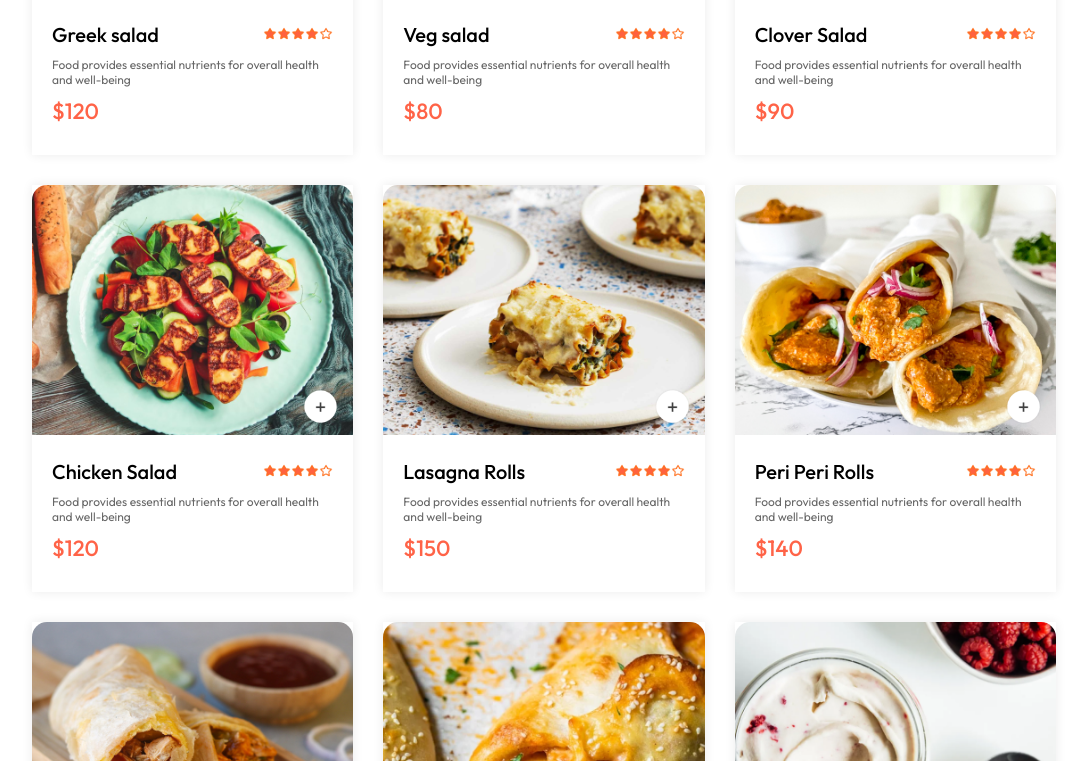
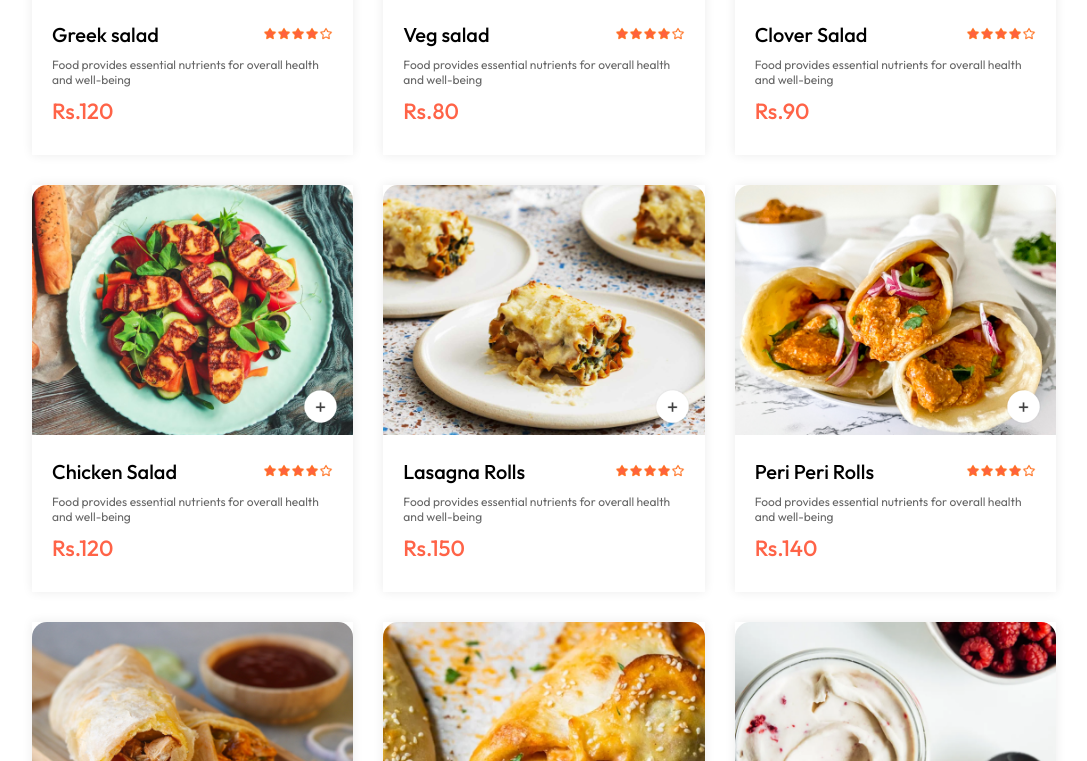
Before and after one commit to Shivang74/Ahaar, a React (Vite) app: page / in a window 1280 px wide. Shown: the part 1239-2000 px from the top of the page, without its empty margins (96-1183 px from the left). Built offline with nearby package versions, Linux system fonts and the light colour scheme.

Commit message:
Update FoodItem.jsx

```diff
--- a/src/components/FoodItem/FoodItem.jsx
+++ b/src/components/FoodItem/FoodItem.jsx
@@ -27,7 +27,7 @@ const FoodItem = ({id,name,price,description,image}) => {
             <img src={assets.rating_starts} alt="" />
         </div>
         <p className='food-item-desc'>{description}</p>
-        <p className='food-item-price'>${price}</p>
+        <p className='food-item-price'>Rs.{price}</p>
       </div>
     </div>
   )
```
